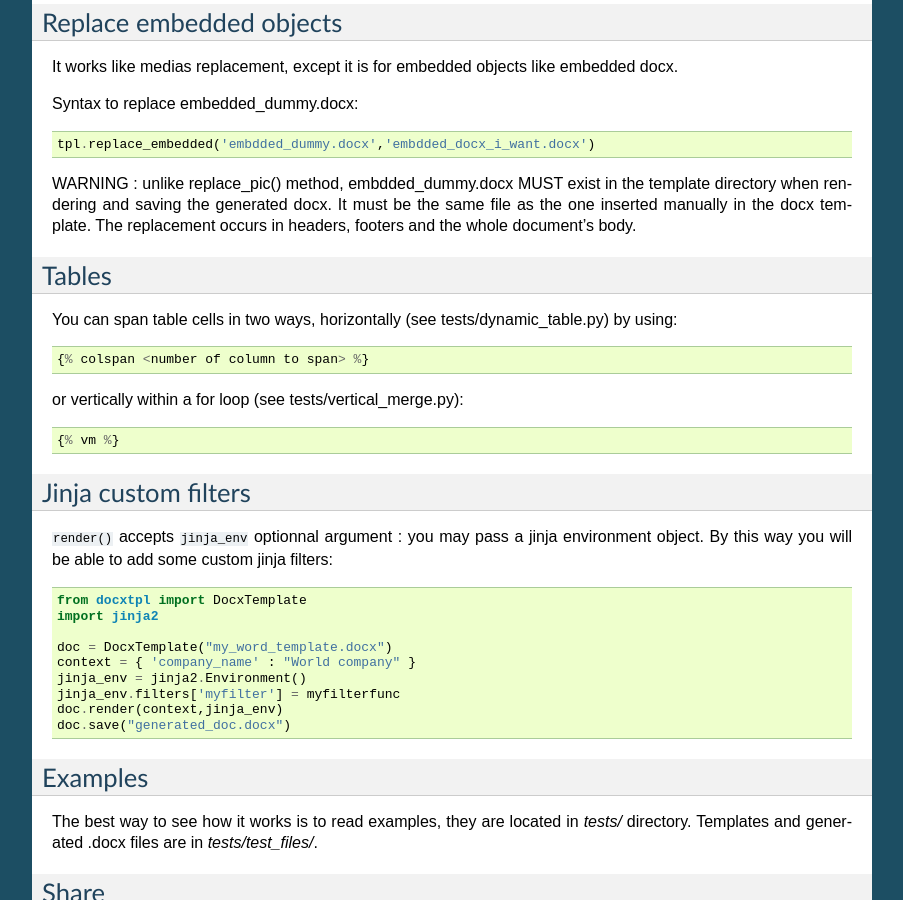
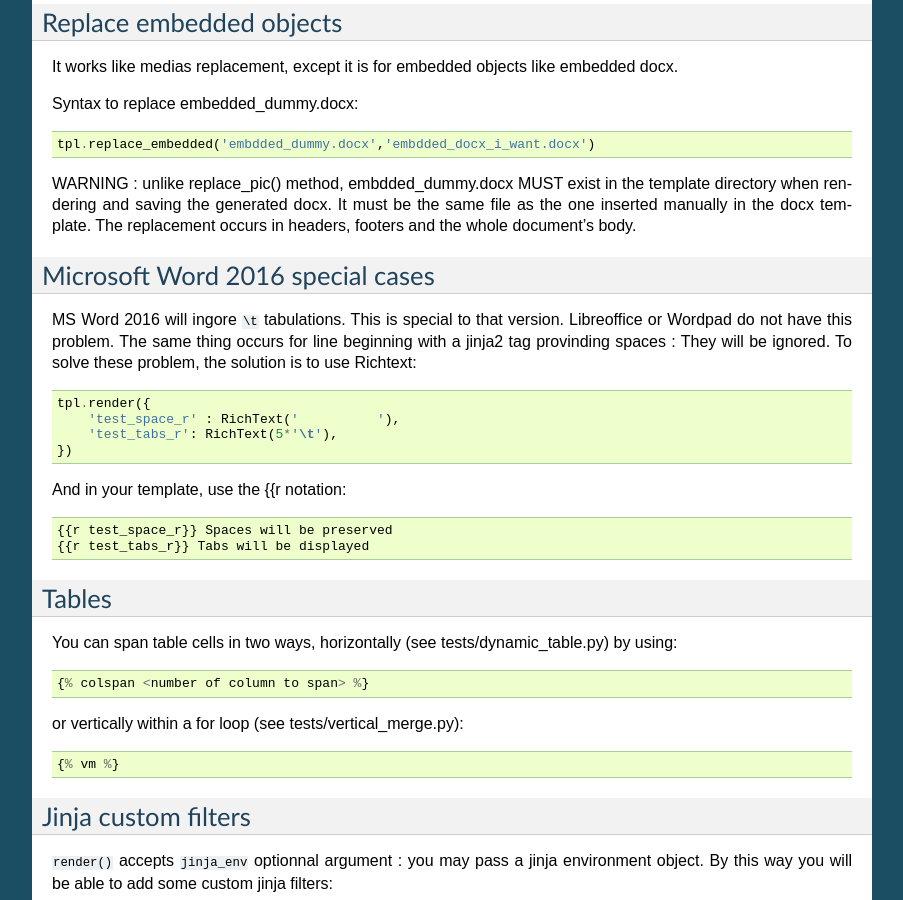
Before and after one commit to elapouya/python-docx-template, a Sphinx documentation site: the page built from docs/index.rst, in a window 1280 px wide and 900 px high, scrolled down 4078 px. Shown: the whole window, without its empty margins (198-1101 px from the left). Built offline with Sphinx 7.4.7, drawn with Linux system fonts in a browser that asks for light colours; some of the changed text lies outside the part shown.

Commit message:
Better tabs and spaces management for MS Word 2016

```diff
--- a/CHANGES.rst
+++ b/CHANGES.rst
@@ -1,3 +1,7 @@
+0.4.11 (2018-05-16)
+-------------------
+- Better tabs and spaces management for MS Word 2016
+
 0.4.10 (2018-05-08)
 ------------------
 - Wheel distribution
--- a/docs/index.rst
+++ b/docs/index.rst
@@ -219,6 +219,24 @@ WARNING : unlike replace_pic() method, embdded_dummy.docx MUST exist in the temp
 file as the one inserted manually in the docx template.
 The replacement occurs in headers, footers and the whole document's body.
 
+Microsoft Word 2016 special cases
+---------------------------------
+
+MS Word 2016 will ingore ``\t`` tabulations. This is special to that version.
+Libreoffice or Wordpad do not have this problem. The same thing occurs for line
+beginning with a jinja2 tag provinding spaces : They will be ignored.
+To solve these problem, the solution is to use Richtext::
+
+   tpl.render({
+       'test_space_r' : RichText('          '),
+       'test_tabs_r': RichText(5*'\t'),
+   })
+
+And in your template, use the {{r notation::
+
+   {{r test_space_r}} Spaces will be preserved
+   {{r test_tabs_r}} Tabs will be displayed
+
 Tables
 ------
 
```
Also changed, not shown: docxtpl/__init__.py (+6 -7 lines), 6 other files.
